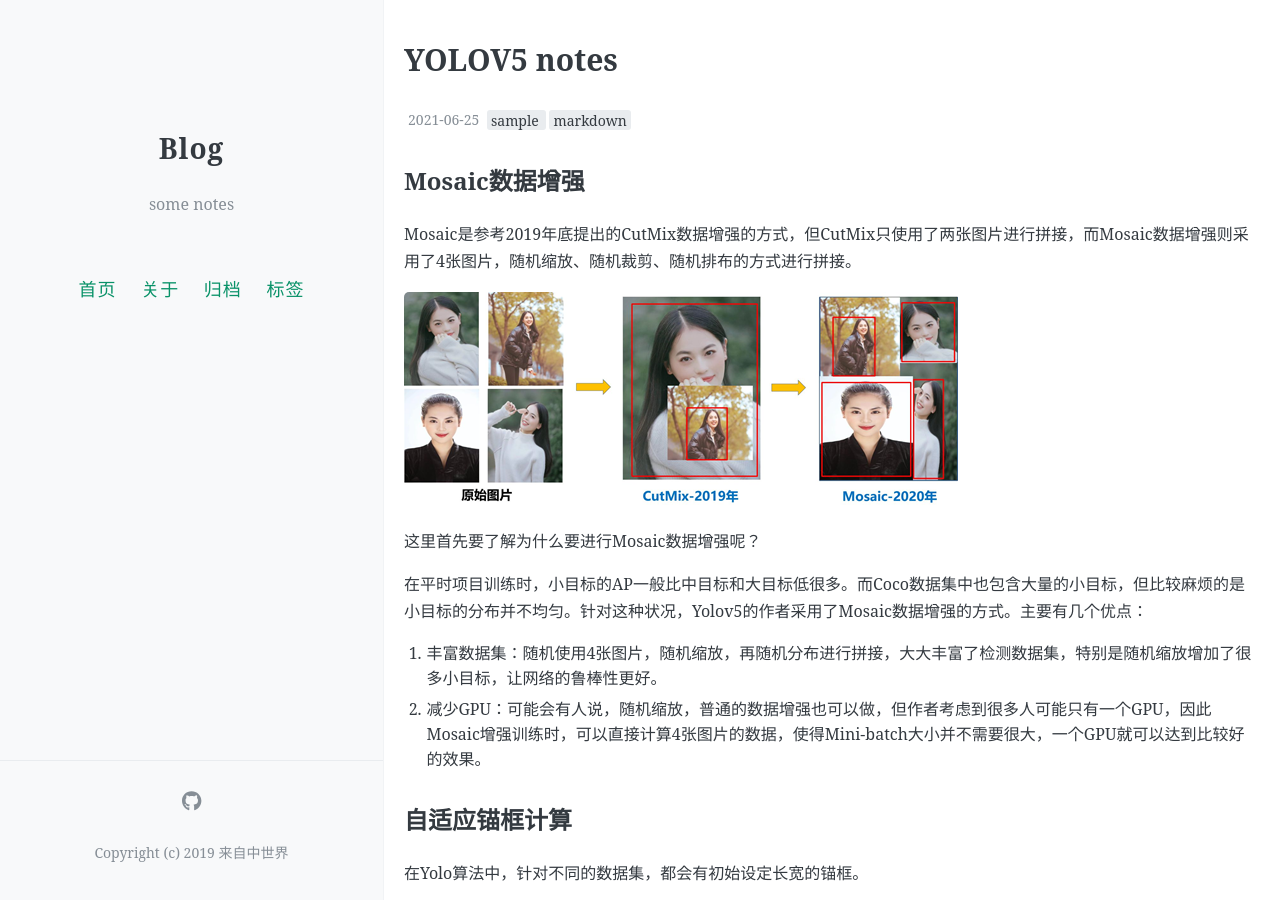
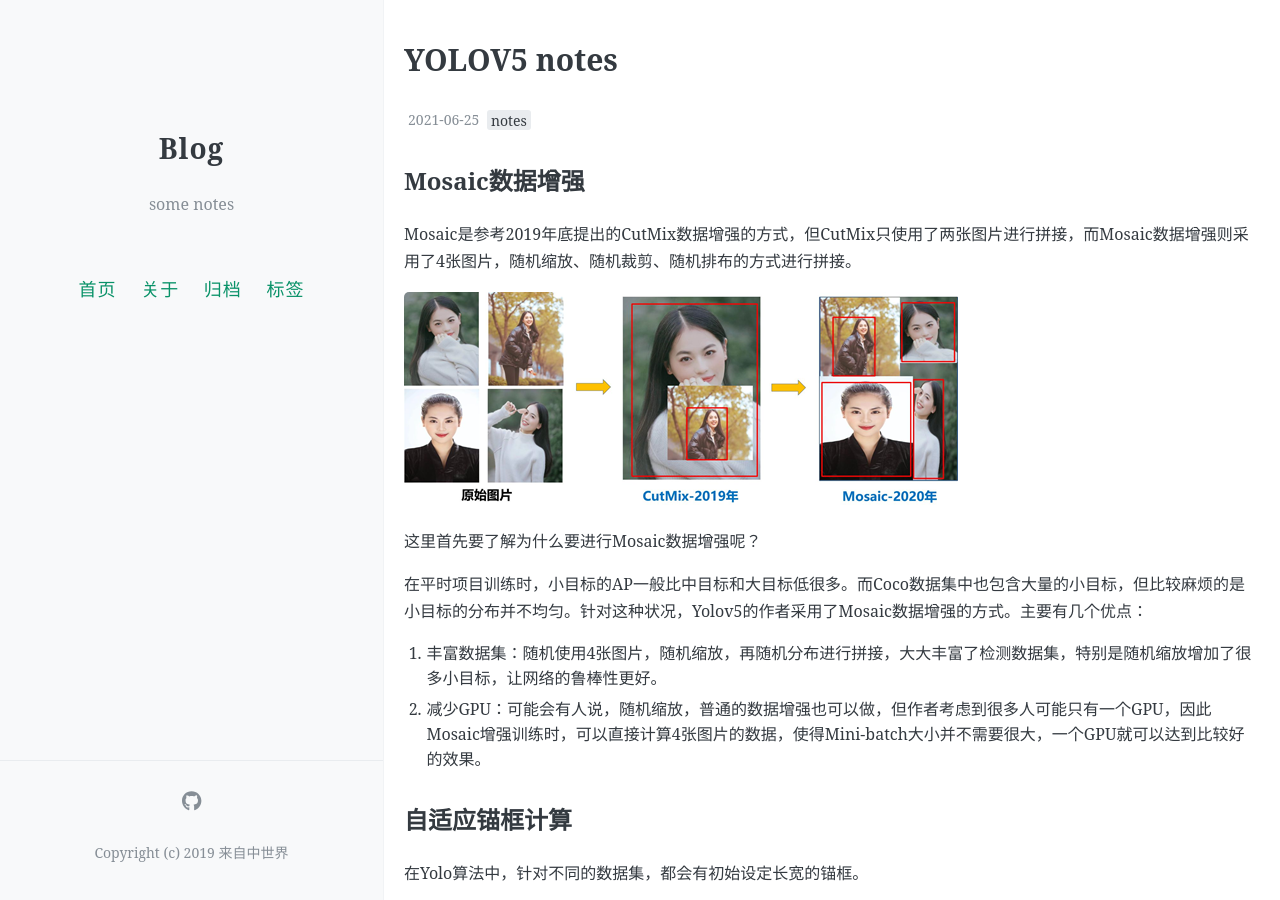
Before and after one commit to lulugai/Blog, a Jekyll site: the page built from _posts/2021-06-25-yolov5.md, in a window 1280 px wide and 900 px high. Built offline with Jekyll 4.4.1, drawn with Linux system fonts in a browser that asks for light colours; comment, search, counter and statistics services are not loaded.

Commit message:
Update 2021-06-25-yolov5.md

```diff
--- a/_posts/2021-06-25-yolov5.md
+++ b/_posts/2021-06-25-yolov5.md
@@ -4,7 +4,7 @@ title: YOLOV5 notes
 date: 2021-06-25
 Author: Lu
 categories:
-tags: [sample, markdown]
+tags: [notes]
 comments: false
 ---
 
```
